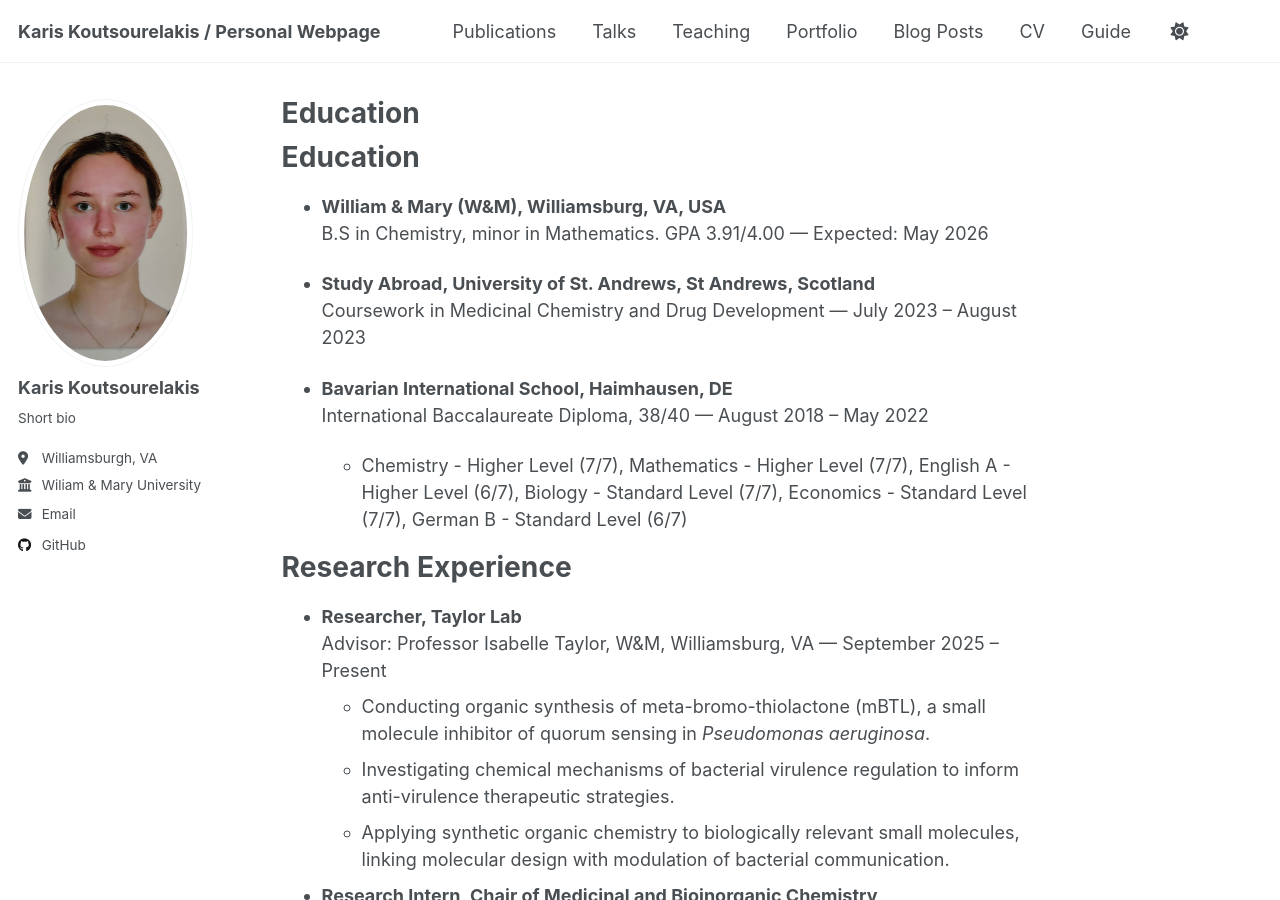
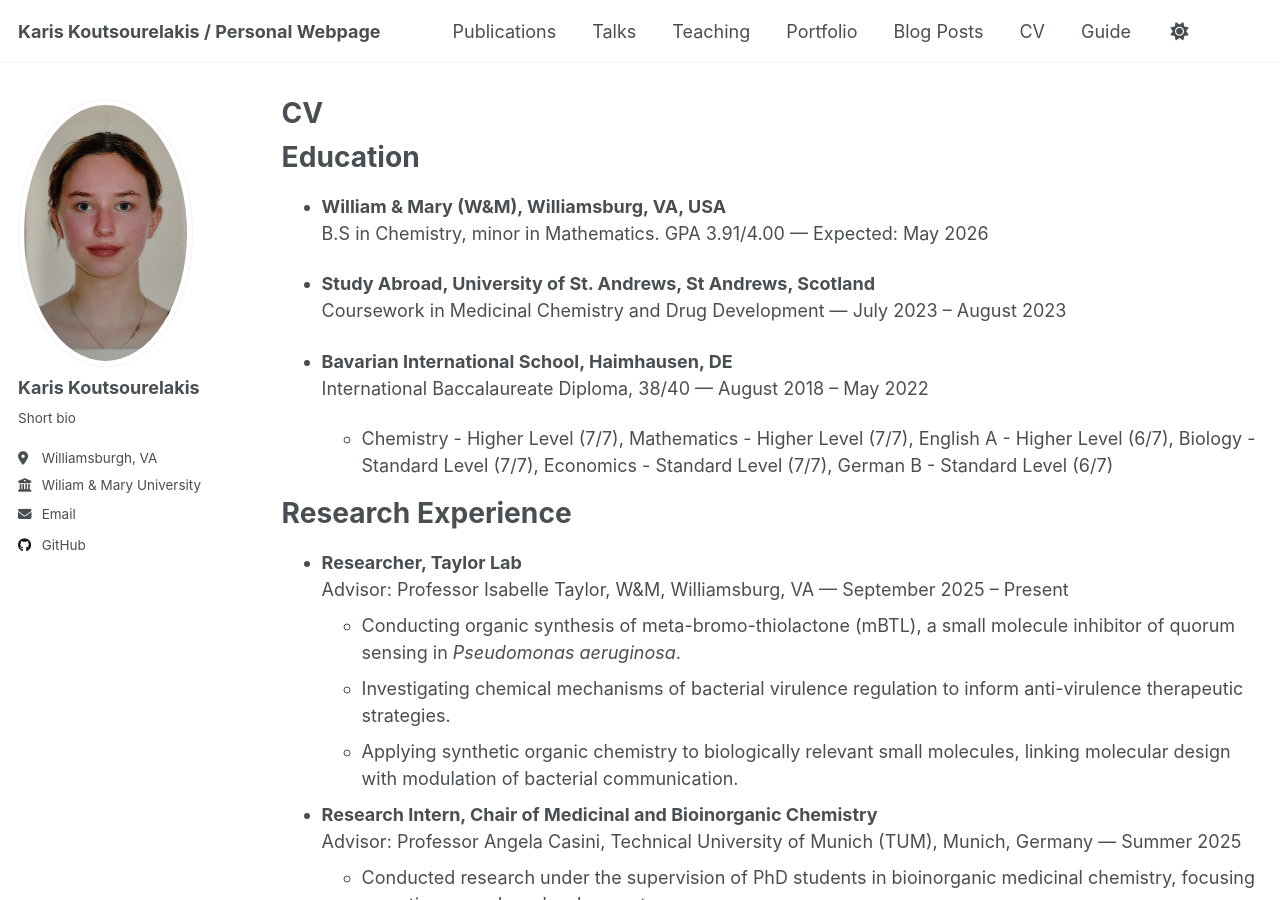
Before and after one commit to kkoutsourelakis/kkoutsourelakis.github.io, a Jekyll site: the page built from _pages/cv.md, in a window 1280 px wide and 900 px high. Built offline with Jekyll 4.4.1, drawn with Linux system fonts in a browser that asks for light colours; our own code applies the rules of GitHub Pages for plain Markdown files; a script that is not in the unit is left out.

Commit message:
Update cv.md

```diff
--- a/_pages/cv.md
+++ b/_pages/cv.md
@@ -1,3 +1,16 @@
+---
+layout: archive
+title: "CV"
+permalink: /cv/
+author_profile: true
+nav_order: 1
+redirect_from:
+  - /resume
+---
+
+{% include base_path %}
+
+
 Education
 ======
 * **William & Mary (W&M), Williamsburg, VA, USA**
```
